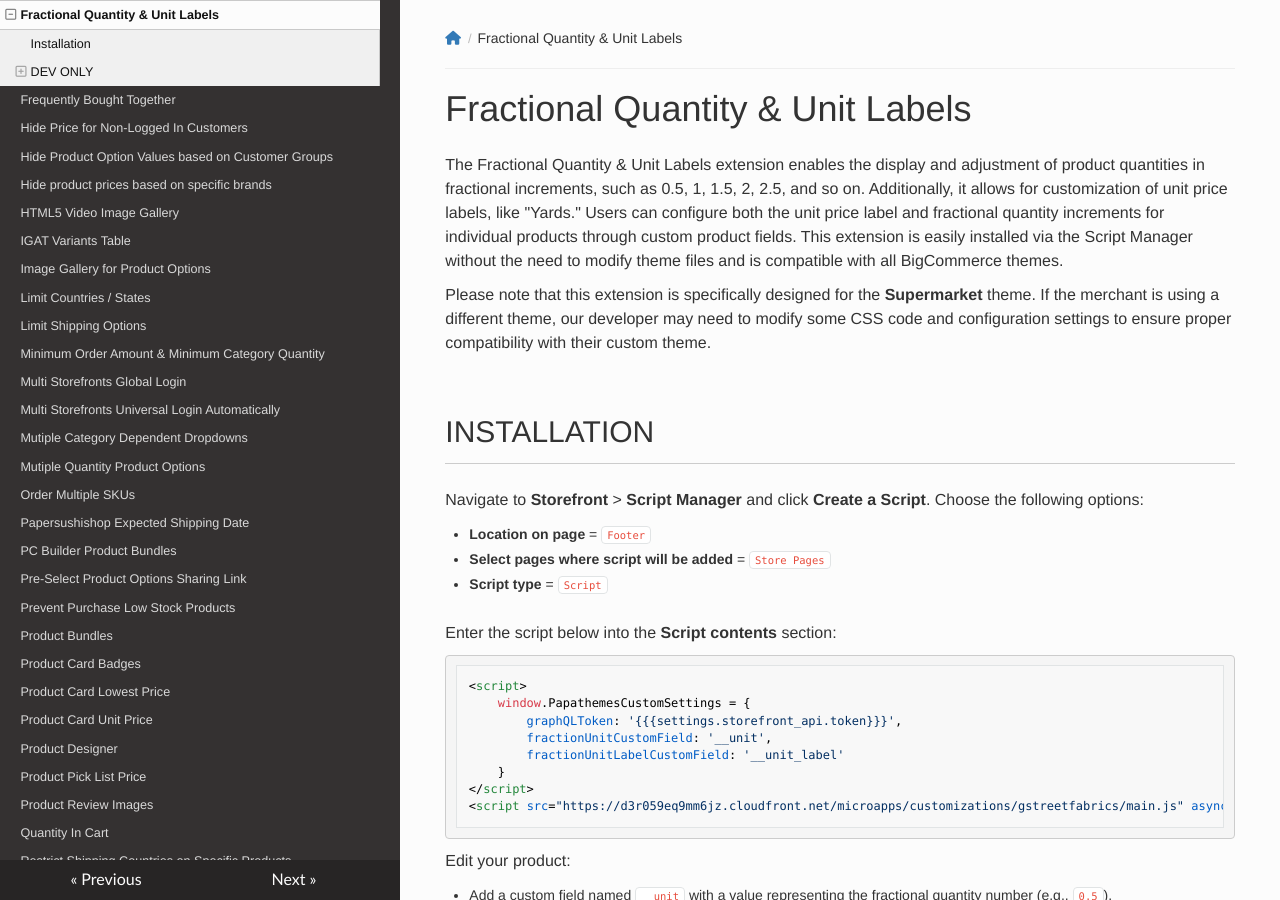
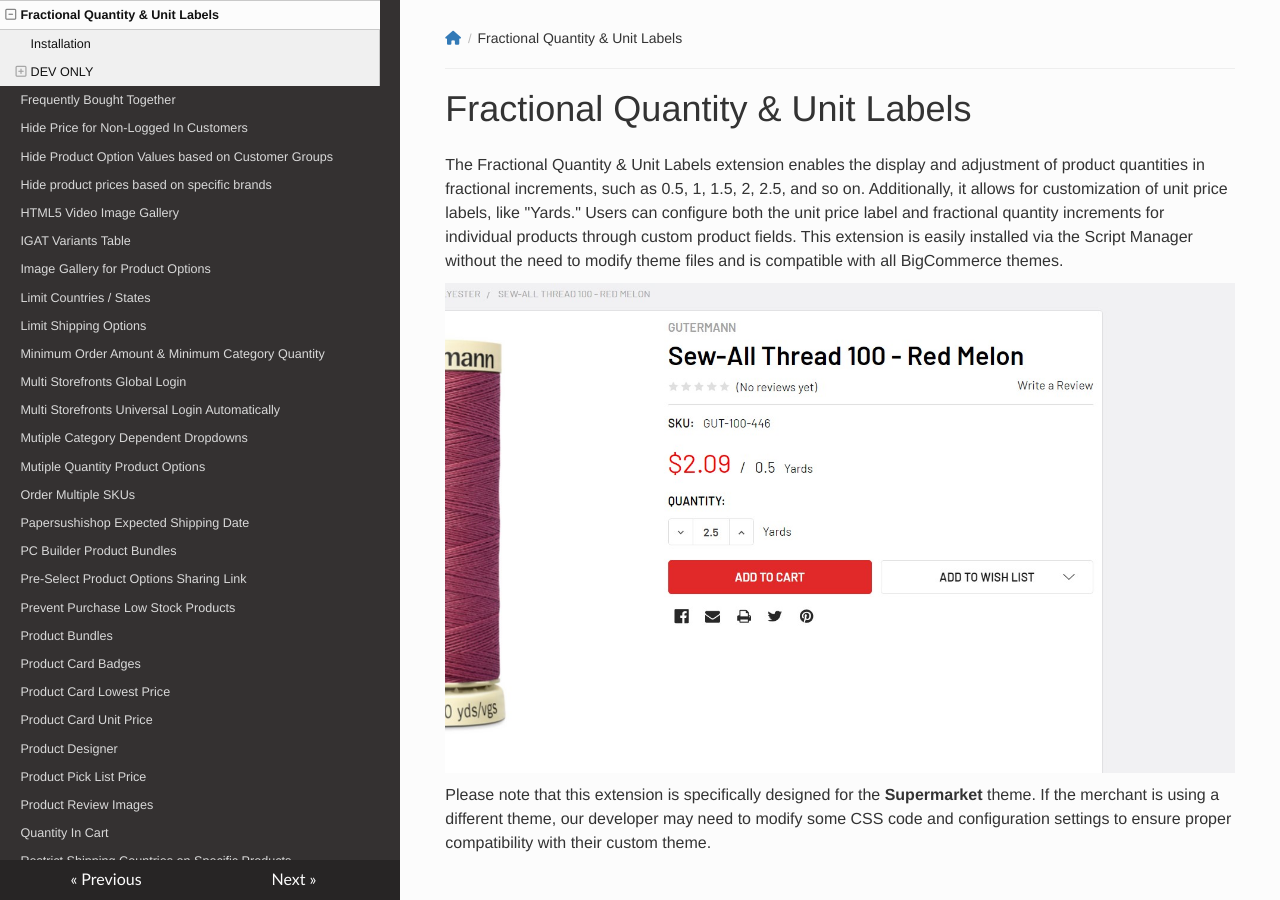
Before and after one commit to tvlgiao/bc-addons-docs, an MkDocs documentation site: the page built from docs/fractional-quantity-purchase.md, in a window 1280 px wide and 900 px high. Built offline with MkDocs 1.6.1, drawn with Linux system fonts in a browser that asks for light colours; nearby versions of some CDN libraries.

Commit message:
Add fractional quantity images

```diff
--- a/docs/fractional-quantity-purchase.md
+++ b/docs/fractional-quantity-purchase.md
@@ -1,6 +1,8 @@
 # Fractional Quantity & Unit Labels
 
 The Fractional Quantity & Unit Labels extension enables the display and adjustment of product quantities in fractional increments, such as 0.5, 1, 1.5, 2, 2.5, and so on. Additionally, it allows for customization of unit price labels, like "Yards." Users can configure both the unit price label and fractional quantity increments for individual products through custom product fields. This extension is easily installed via the Script Manager without the need to modify theme files and is compatible with all BigCommerce themes.
+
+![fractional product quantity](img/fractional-quantity-pdp.jpg)
 
 Please note that this extension is specifically designed for the **Supermarket** theme. If the merchant is using a different theme, our developer may need to modify some CSS code and configuration settings to ensure proper compatibility with their custom theme.
 
```
Also changed, not shown: other parts of docs/fractional-quantity-purchase.md (+1 -0 lines), docs/img/fractional-quantity-edit-custom-fields.jpg (added), docs/img/fractional-quantity-pdp.jpg (added).
